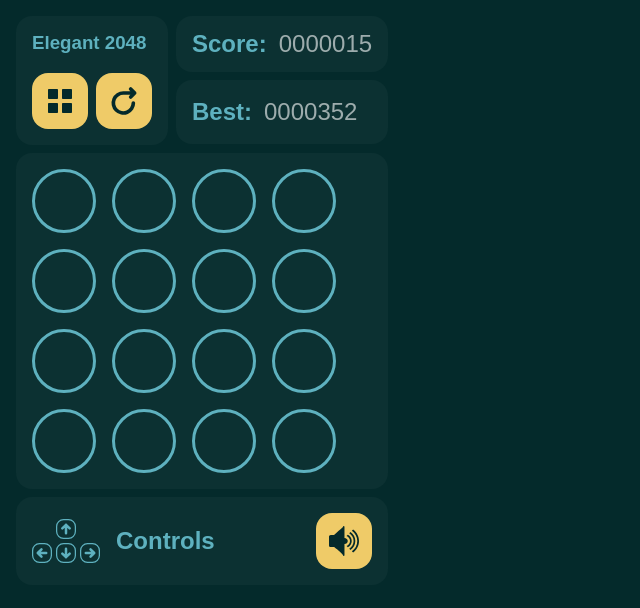
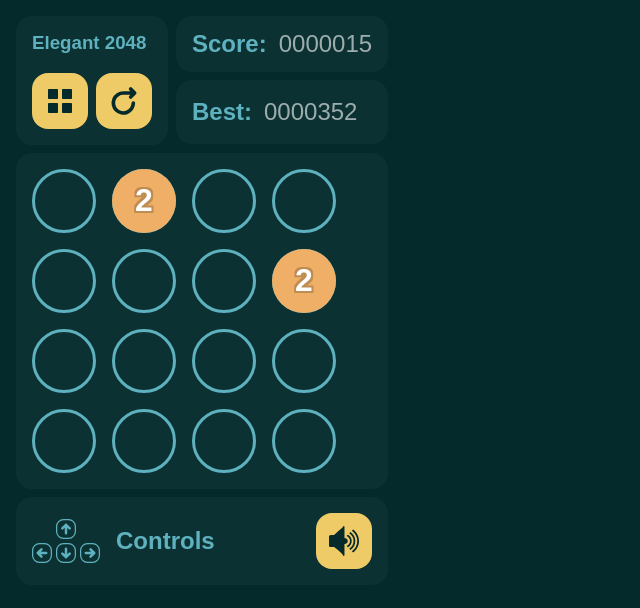
Before and after one commit to LuisNivar/my2048, a React (Create React App) app: page / in a window 1280 px wide. Shown: the top 608 px of the page, without its empty margins (0-640 px from the left). Built offline with nearby package versions, Linux system fonts and the light colour scheme; a web font is replaced by a local one.

Commit message:
Lift board state to Game, refactor positioning

```diff
--- a/src/components/Board/index.tsx
+++ b/src/components/Board/index.tsx
@@ -1,23 +1,11 @@
 import classNames from "classnames";
-import React, { KeyboardEvent, useRef, useState } from "react";
-import Container from "../Container";
+import React, { useEffect, useRef, useState } from "react";
+import Container, { ContainerProps } from "../Container";
 import Tile from "../Tile";
 import styles from "./index.module.css";
-import { TileProps } from "../Tile";
 
-export type BoardProps = {
-  columns: number;
-  rows: number;
-  className?: string;
-};
-
-const BASE = 2;
-
-const Directions = {
-  right: [1, 0],
-  left: [-1, 0],
-  down: [0, 1],
-  up: [0, -1],
+export type BoardProps = ContainerProps & {
+  tiles: number[][];
 };
 
 /**
@@ -30,166 +18,83 @@ interface BoardStyle extends React.CSSProperties {
   "--rows": number;
 }
 
-function makeTiles(rows: number, cols: number) {
-  const t = Array<number[]>(rows);
-  for (let i = 0; i < t.length; i++) {
-    t[i] = Array<number>(cols).fill(0);
-  }
-  return t;
-}
+function Board(props: BoardProps) {
+  const { tiles, className, ...rest } = props;
+  const cellsRef = useRef<Array<HTMLDivElement | null>>([]);
+  const [cellsPosition, setCellsPosition] = useState<Point[]>([]);
 
-function cloneTiles(tiles: number[][]) {
-  const newTiles = [...tiles];
-  for (let i = 0; i < newTiles.length; i++) {
-    newTiles[i] = [...tiles[i]];
-  }
-  return newTiles;
-}
-
-function move(tiles: number[][], dir: keyof typeof Directions) {
   const rows = tiles.length;
-  const cols = tiles[0].length;
-
-  const [dx, dy] = Directions[dir];
-  let rowIncrement = 1;
-  let colIncrement = 1;
-  let startRow = 0;
-  let startCol = 0;
-
-  // We want to look ahead where we are going, so that means that
-  // If we are moving towards the right we need to to start from the right,
-  // Likewise if we are moving down, we need to start from the bottom
-  if (dir === "right") {
-    startCol = cols - 1;
-    colIncrement = -1;
-  } else if (dir === "down") {
-    startRow = rows - 1;
-    rowIncrement = -1;
-  }
-
-  const isInbounds = (col: number, row: number) =>
-    col >= 0 && col < cols && row >= 0 && row < rows;
-
-  for (let y = startRow; y >= 0 && y < rows; y += rowIncrement) {
-    for (let x = startCol; x >= 0 && x < cols; x += colIncrement) {
-      const tile = tiles[y][x];
-      if (!tile) {
-        continue;
-      }
-
-      // Find the farthest empty location
-      let [previousX, previousY] = [x, y];
-      let [nextX, nextY] = [previousX + dx, previousY + dy];
-      // Keep looking until an obstacle is found
-      while (isInbounds(nextX, nextY) && !tiles[nextY][nextX]) {
-        [previousX, previousY] = [nextX, nextY];
-        [nextX, nextY] = [nextX + dx, nextY + dy];
-      }
-
-      // Empty current tile since we are going to merge it or move it somewhere else
-      tiles[y][x] = 0;
-
-      // Can we merge the next tile?
-      if (isInbounds(nextX, nextY) && tiles[nextY][nextX] === tile) {
-        tiles[nextY][nextX] *= 2;
-      } else {
-        // Move tile to its new position
-        tiles[previousY][previousX] = tile;
-      }
-    }
-  }
-
-  return cloneTiles(tiles);
-}
-
-function Board(props: BoardProps) {
-  const { columns, rows, className } = props;
-  // Using useRef instead of useState to prevent react from re-rendering while the array is populating
-  const cellsPosition = useRef<Array<Point>>([]);
-  const [tiles, setTiles] = useState(
-    new Array<TileProps | undefined>(rows * columns)
-  );
+  const columns = tiles[0].length;
 
   const style: BoardStyle = {
     "--columns": columns,
     "--rows": rows,
   };
 
-  // Get bounding box and store the top-left coordinates
-  const addLocation = (element: HTMLDivElement | null) => {
-    const rect = element?.getBoundingClientRect();
-    if (rect) {
+  useEffect(() => {
+    // Update Refs size when the number of tiles changes
+    const cells = cellsRef.current.slice(0, rows * columns);
+    cellsRef.current = cells;
+
+    // Get top-left location of every cell
+    const positions = cells.map((cellDiv) => {
+      if (!cellDiv) {
+        return { x: 0, y: 0 };
+      }
+      const rect = cellDiv.getBoundingClientRect();
       const position: Point = {
         x: Math.round(rect.x),
         y: Math.round(rect.y),
       };
-      cellsPosition.current.push(position);
-    }
-  };
+      return position;
+    });
 
-  const handledKeyup = (e: KeyboardEvent) => {
-    switch (e.key) {
-      case "ArrowUp":
-        console.log(tiles);
-        break;
-      case "ArrowDown":
-        break;
-      case "ArrowRight":
-        test_addTiles(0);
-        break;
-      case "ArrowLeft":
-        test_addTiles(4);
-        break;
-    }
-  };
-
-  function test_addTiles(index: number) {
-    let n = Math.pow(BASE, Math.round(Math.random() + 1));
-    // if (tiles.length === 16) {
-    //   console.log("Full Tiles");
-    //   return;
-    // }
-
-    // do {
-    //   index = Math.floor(Math.random() * rows * columns);
-    // } while (tiles[index]);
-    //setTiles([...SetPositionTile(index, n)]);
-  }
-
-  function setPositionTile(index: number, value: number) {
-    const { x: newX, y: newY } = getPosition(index);
-    const tmp = [...tiles];
-    tmp[index] = { x: newX, y: newY, value: value };
-    setTiles(tmp);
-  }
-
-  const getPosition = (index: number): Point => {
-    const offsetX = cellsPosition.current[0].x;
-    const offsetY = cellsPosition.current[0].y;
-    const x = cellsPosition.current[index].x - offsetX;
-    const y = cellsPosition.current[index].y - offsetY;
-
-    return { x: x, y: y };
-  };
+    setCellsPosition(positions);
+  }, [rows, columns]);
 
   // Building Grid
   const cells: React.ReactNode[] = [];
   for (let i = 0; i < rows * columns; i++) {
-    // Attaching addLocation as a callback to get the bounding box for each cell.
-    // see https://reactjs.org/docs/refs-and-the-dom.html#callback-refs
-    cells.push(<div key={i} className={styles.cell} ref={addLocation} />);
+    cells.push(
+      <div
+        className={styles.cell}
+        key={i}
+        ref={(element) => {
+          cellsRef.current[i] = element;
+        }}
+      />
+    );
   }
+
   const containerClass = classNames(className, styles.alignTop);
 
   return (
-    <Container className={containerClass} onKeyUp={handledKeyup} tabIndex={0}>
-      {tiles.map((props) => (props ? <Tile {...props} /> : <></>))}
+    <Container className={containerClass} tabIndex={0} {...rest}>
       <div className={styles.grid} style={style}>
         {cells}
       </div>
+
+      {cellsPosition.map((position, index) => {
+        const row = Math.floor(index / rows);
+        const col = index % columns;
+        // Tile coordinates are relative to the window, however,
+        // On the CSS side they are relative to the Container.
+        // Since the first cell is located at the top-left corner of the container
+        // it can be used to make tile's coordinates relative to the Container itself.
+        const firstCellPosition = cellsPosition[0];
+
+        return (
+          <Tile
+            // TODO uniquely identify every tile
+            key={index}
+            value={tiles[row][col]}
+            x={position.x - firstCellPosition.x}
+            y={position.y - firstCellPosition.y}
+          />
+        );
+      })}
     </Container>
   );
 }
 
 export default Board;
-export { move };
--- a/src/components/Container/index.tsx
+++ b/src/components/Container/index.tsx
@@ -1,8 +1,8 @@
 import styles from "./index.module.css";
 
-type LayoutProps = React.ComponentPropsWithoutRef<"div">;
+export type ContainerProps = React.ComponentPropsWithoutRef<"div">;
 
-function Container({ className, children, ...rest }: LayoutProps) {
+function Container({ className, children, ...rest }: ContainerProps) {
   return (
     <div className={`${styles.roundSquare} ${className}`} {...rest}>
       {children}
--- a/src/components/Game/index.tsx
+++ b/src/components/Game/index.tsx
@@ -1,10 +1,11 @@
 import classNames from "classnames";
+import { useState, KeyboardEvent } from "react";
 import Board from "../Board";
 import MenuSection from "../MenuSection";
 import ScoreBoard from "../ScoreBoard";
 import styles from "./index.module.css";
 
-type gameProps = {
+type GameProps = {
   className?: string;
   score: number;
   bestScore: number;
@@ -12,20 +13,125 @@ type gameProps = {
   cols: number;
 };
 
-function Game(props: gameProps) {
+const Directions = {
+  right: [1, 0],
+  left: [-1, 0],
+  down: [0, 1],
+  up: [0, -1],
+};
+
+function cloneTiles(tiles: number[][]) {
+  const newTiles = [...tiles];
+  for (let i = 0; i < newTiles.length; i++) {
+    newTiles[i] = [...tiles[i]];
+  }
+  return newTiles;
+}
+
+function move(tiles: number[][], dir: keyof typeof Directions) {
+  const rows = tiles.length;
+  const cols = tiles[0].length;
+
+  const [dx, dy] = Directions[dir];
+  let rowIncrement = 1;
+  let colIncrement = 1;
+  let startRow = 0;
+  let startCol = 0;
+
+  // We want to look ahead where we are going, so that means that
+  // If we are moving towards the right we need to to start from the right,
+  // Likewise if we are moving down, we need to start from the bottom
+  if (dir === "right") {
+    startCol = cols - 1;
+    colIncrement = -1;
+  } else if (dir === "down") {
+    startRow = rows - 1;
+    rowIncrement = -1;
+  }
+
+  const isInbounds = (col: number, row: number) =>
+    col >= 0 && col < cols && row >= 0 && row < rows;
+
+  for (let y = startRow; y >= 0 && y < rows; y += rowIncrement) {
+    for (let x = startCol; x >= 0 && x < cols; x += colIncrement) {
+      const tile = tiles[y][x];
+      if (!tile) {
+        continue;
+      }
+
+      // Find the farthest empty location
+      let [previousX, previousY] = [x, y];
+      let [nextX, nextY] = [previousX + dx, previousY + dy];
+      // Keep looking until an obstacle is found
+      while (isInbounds(nextX, nextY) && !tiles[nextY][nextX]) {
+        [previousX, previousY] = [nextX, nextY];
+        [nextX, nextY] = [nextX + dx, nextY + dy];
+      }
+
+      // Empty current tile since we are going to merge it or move it somewhere else
+      tiles[y][x] = 0;
+
+      // Can we merge the next tile?
+      if (isInbounds(nextX, nextY) && tiles[nextY][nextX] === tile) {
+        tiles[nextY][nextX] *= 2;
+      } else {
+        // Move tile to its new position
+        tiles[previousY][previousX] = tile;
+      }
+    }
+  }
+
+  return cloneTiles(tiles);
+}
+
+function Game(props: GameProps) {
+  const { score, bestScore, rows, cols } = props;
+
   const gameClass = classNames(props.className, styles.game);
+  const [tiles, setTiles] = useState<number[][]>(() => {
+    const tiles = Array<number[]>(rows);
+    for (let i = 0; i < tiles.length; i++) {
+      tiles[i] = Array<number>(cols).fill(0);
+    }
+    // TODO create 2 random tiles
+    tiles[0][1] = 2;
+    tiles[1][3] = 2;
+
+    return tiles;
+  });
+
+  const handledKeyup = (e: KeyboardEvent) => {
+    let nextTiles = tiles;
+    switch (e.key) {
+      case "ArrowUp":
+        nextTiles = move(tiles, "up");
+        break;
+      case "ArrowDown":
+        nextTiles = move(tiles, "down");
+        break;
+      case "ArrowRight":
+        nextTiles = move(tiles, "right");
+        break;
+      case "ArrowLeft":
+        nextTiles = move(tiles, "left");
+        break;
+    }
+
+    setTiles(nextTiles);
+  };
 
   return (
     <div className={gameClass}>
       <MenuSection className={styles.menu} />
       <ScoreBoard
         className={styles.scoreBoard}
-        score={props.score}
-        bestScore={props.bestScore}
+        score={score}
+        bestScore={bestScore}
       />
-      <Board className={styles.board} rows={props.rows} columns={props.cols} />
+      <Board className={styles.board} tiles={tiles} onKeyUp={handledKeyup} />
     </div>
   );
 }
 
 export default Game;
+export { move };
--- a/src/components/Tile/index.tsx
+++ b/src/components/Tile/index.tsx
@@ -86,6 +86,11 @@ function Tile(props: TileProps) {
     }
   }, [props.value, fontSize]);
 
+  if (props.value === 0) {
+    // Empty tile
+    return <></>;
+  }
+
   return (
     <div className={styles.tile} style={style} ref={tileRef}>
       {isSmallNumber ? (
```
Also changed, not shown: 1 other file (tests, documents, lock files or other folders).
